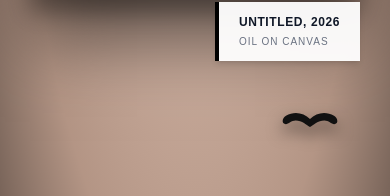
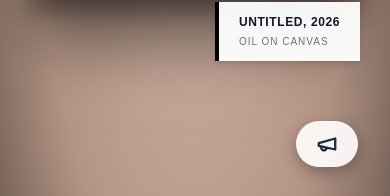
Before and after one commit to shko050212-hub/Cap, a Next.js app: page /gallery in a window 390 px wide. Shown: the part 645-841 px from the top of the page. Built offline with nearby package versions, Linux system fonts and the light colour scheme.

Commit message:
Use megaphone docent button

```diff
--- a/src/app/gallery/page.tsx
+++ b/src/app/gallery/page.tsx
@@ -46,16 +46,18 @@ export default function GalleryPage() {
         </div>
       </motion.div>
 
-      {/* 우측 하단 콧수염 도슨트 아이콘 (유저 제공 SVG) */}
+      {/* 우측 하단 도슨트 오디오 가이드 버튼 (확성기 모양) */}
       <motion.div
         initial={{ opacity: 0, scale: 0.5 }}
         animate={{ opacity: 1, scale: 1 }}
         transition={{ delay: 1.5, duration: 0.8, type: 'spring' }}
-        className="absolute bottom-8 right-8 w-24 h-24 z-50 cursor-pointer hover:scale-110 transition-transform flex items-center justify-center p-2 text-[#111] hover:text-[#333]"
+        className="absolute bottom-8 right-8 z-50 cursor-pointer hover:scale-110 transition-transform bg-white/90 backdrop-blur rounded-full px-5 py-3 shadow-[0_5px_15px_rgba(0,0,0,0.3)] flex items-center justify-center gap-2 group"
       >
-        <svg viewBox="0 0 100 40" className="w-full h-full drop-shadow-[0_8px_8px_rgba(0,0,0,0.5)]" fill="currentColor" xmlns="http://www.w3.org/2000/svg">
-          <path d="M50 20 C42 12 30 10 20 16 C16 18 14 24 18 26 C22 28 26 22 32 22 C40 22 46 28 50 30 C54 28 60 22 68 22 C74 22 78 28 82 26 C86 24 84 18 80 16 C70 10 58 12 50 20 Z" />
+        <svg xmlns="http://www.w3.org/2000/svg" width="22" height="22" viewBox="0 0 24 24" fill="none" stroke="currentColor" strokeWidth="2.5" strokeLinecap="round" strokeLinejoin="round" className="text-gray-800 group-hover:text-black">
+          <path d="m3 11 18-5v12L3 14v-3z"></path>
+          <path d="M11.6 16.8a3 3 0 1 1-5.8-1.6"></path>
         </svg>
+        <span className="font-bold text-gray-800 text-sm tracking-wide hidden sm:block">Docent</span>
       </motion.div>
     </motion.div>
   );
```
